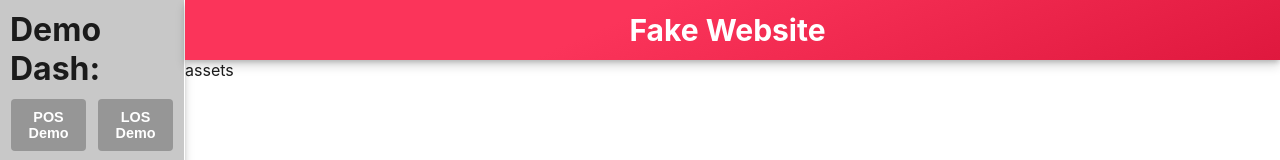
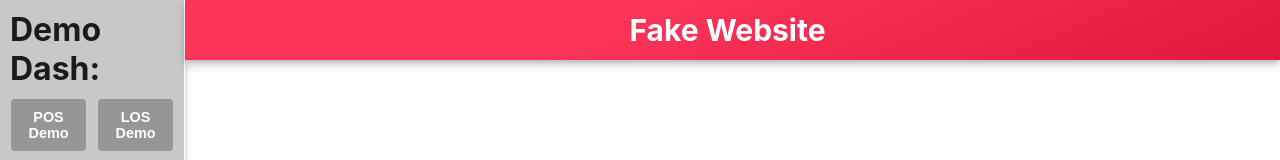
Before and after one commit to kpetracca-formfree/api-integration-demo-react, a React (Create React App) app: page /application/assets/1 in a window 1280 px wide. Shown: the top 160 px of the page. Built offline with nearby package versions, Linux system fonts and the light colour scheme; no server answers.

Commit message:
Add iFrame for asset connection

```diff
--- a/src/components/POS/AssetConnection.jsx
+++ b/src/components/POS/AssetConnection.jsx
@@ -1,10 +1,54 @@
-import React from "react";
+import React, { useState, useEffect } from "react";
+import { useHistory } from "react-router-dom";
+
+import { GET } from "../../utils/apiCalls";
+
+import styled from "styled-components";
+
+const AssetConnectionStyled = styled.div`
+  display: flex;
+  flex-direction: column;
+  align-items: center;
+  height: var(--main-height);
+
+  iframe {
+    width: var(--demo-width);
+    overflow: visible;
+    height: 100%;
+    border-style: none;
+    overflow: hidden;
+  }
+`;
 
 const AssetConnection = (props) => {
+  const { orderId } = props.match.params;
+  const [SSOUrl, setSSOUrl] = useState("");
+
+  const history = useHistory();
+
+  const getSSOUrl = async (orderId) => {
+    const url = `/accountchekorders/${orderId}/ssoUrl`;
+    const response = await GET(url);
+    setSSOUrl(response.url);
+    console.log("Retrieve SSO URL: ", response);
+  };
+
+  useEffect(() => {
+    const listener = (e) => {
+      if (e.data === "closeFrame") {
+        console.log("closewidget: ", e.data);
+        window.removeEventListener("message", listener);
+        history.replace(`/application/complete/${orderId}`);
+      }
+    };
+    window.addEventListener("message", listener);
+    getSSOUrl(orderId);
+  }, [props.match.params]);
+
   return (
-    <div>
-      <p>assets</p>
-    </div>
+    <AssetConnectionStyled>
+      <iframe title="AccountChek" src={SSOUrl} />
+    </AssetConnectionStyled>
   );
 };
 
--- a/src/components/POS/StartApplication.jsx
+++ b/src/components/POS/StartApplication.jsx
@@ -1,8 +1,9 @@
 import React, { useState } from "react";
 import { useRecoilState } from "recoil";
 import { orderIdGlobal } from "../../utils/recoilStates";
+import { useHistory } from "react-router-dom";
 
-import { GET_HTML, POST, PATCH, GET } from "../../utils/apiCalls";
+import { POST, PATCH } from "../../utils/apiCalls";
 
 import styled from "styled-components";
 
@@ -35,6 +36,8 @@ const StartApplication = () => {
   const [last4SSN, setLast4SSN] = useState();
 
   const [orderId, setOrderId] = useRecoilState(orderIdGlobal);
+
+  const history = useHistory();
 
   const changeFirstName = (e) => {
     setFirstName(e.target.value);
@@ -93,6 +96,7 @@ const StartApplication = () => {
     setOrderId(orderId);
     await createOrderVOA(orderId);
     await setVOAOpen(orderId);
+    history.replace(`/application/assets/${orderId}`);
   };
 
   return (
```
